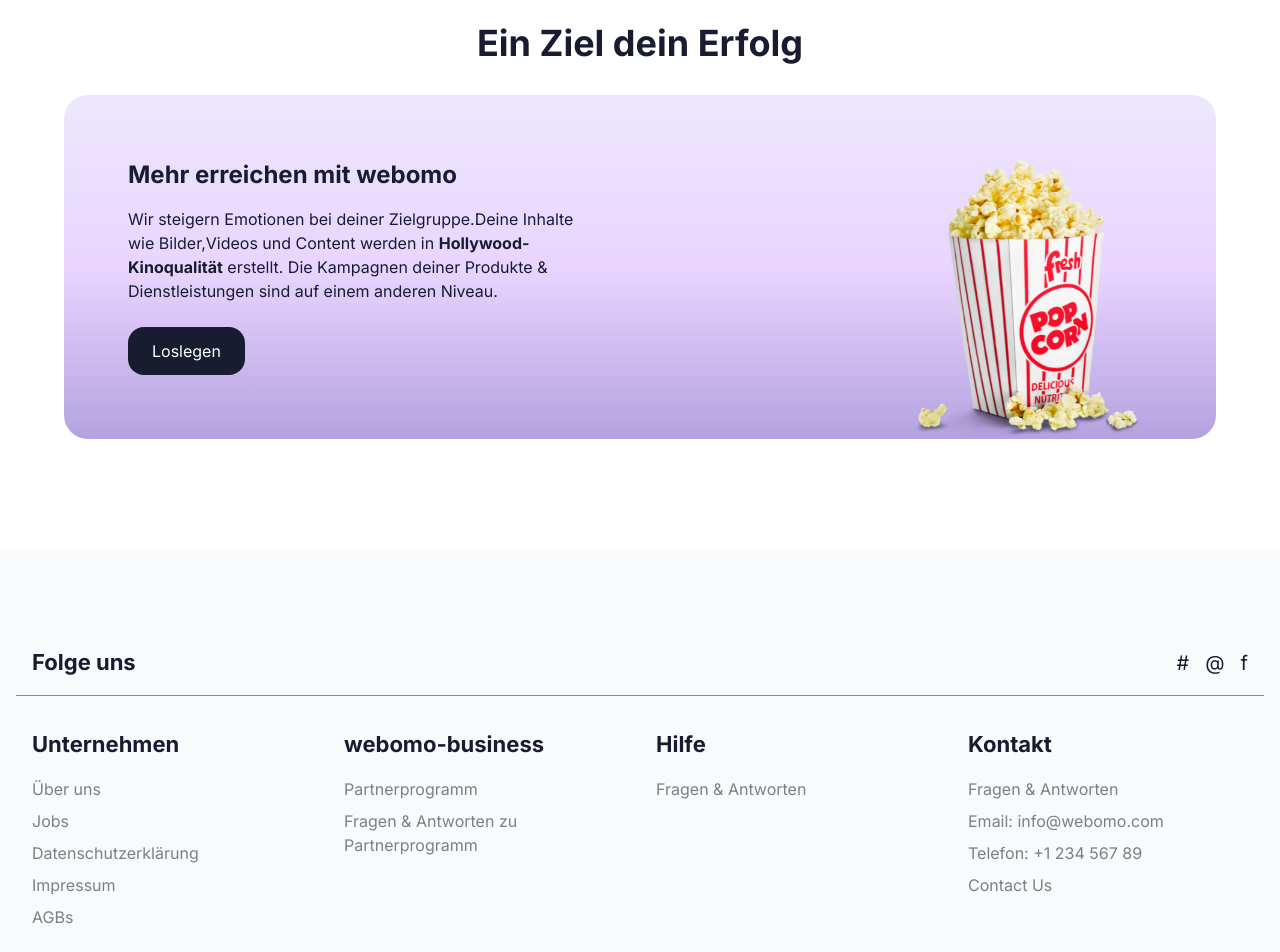
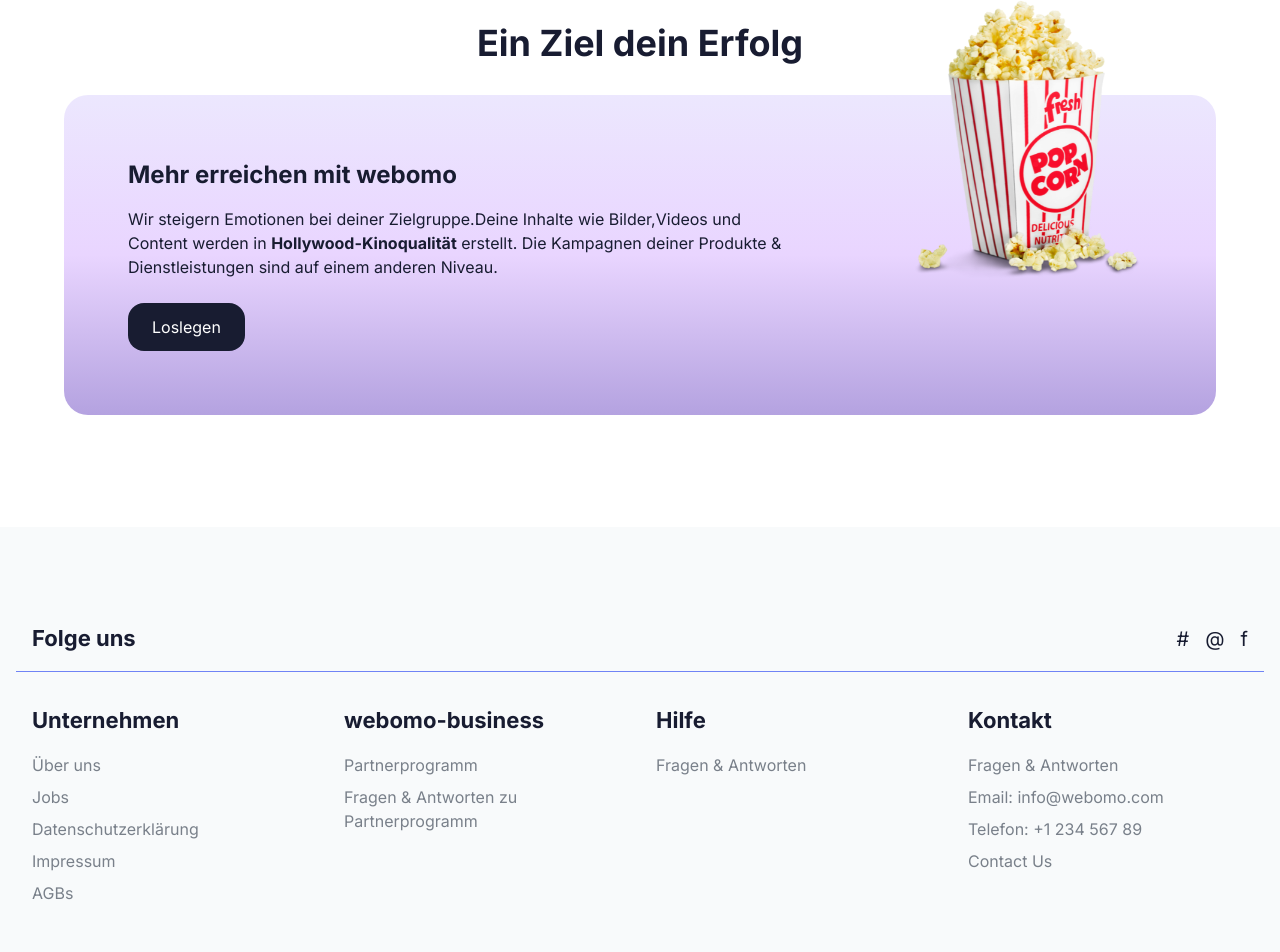
Before and after one commit to dawidglap/demo-webomo, a Next.js app: page /features in a window 1280 px wide. Shown: the part 2442-3394 px from the top of the page. Built offline with nearby package versions, Linux system fonts and the light colour scheme; no server answers.

Commit message:
fixed popcorn position

```diff
--- a/src/components/AboutEnd/index.tsx
+++ b/src/components/AboutEnd/index.tsx
@@ -14,7 +14,7 @@ const AboutEnd = () => {
       {/* Main Container with Rounded Background */}
       <div className="relative flex w-full max-w-6xl flex-col items-center justify-between rounded-3xl bg-gradient-to-b from-[#ECE7FE] via-purple-200 to-[#B4A2E0] p-8 dark:from-slate-700 dark:to-black md:flex-row md:p-16">
         {/* Text and Call-to-Action */}
-        <div className="max-w-md text-center md:text-left">
+        <div className="text-center md:max-w-lg md:text-left lg:max-w-2xl">
           <h3 className="mb-4 text-2xl font-bold text-black dark:text-white">
             Mehr erreichen mit webomo
           </h3>
@@ -51,7 +51,7 @@ const AboutEnd = () => {
         </div>
 
         {/* Smartphone Image - Positioned at the bottom-right on desktop */}
-        <div className="absolute bottom-[-10px] right-10 hidden w-[250px] rotate-[0deg] md:block md:w-[200px] lg:w-[260px] xl:w-[300px]">
+        <div className="absolute bottom-[125px] right-10 hidden w-[250px] rotate-[0deg] md:block md:w-[225px] lg:w-[260px] xl:w-[300px]">
           <Image
             src={Popcorn}
             alt="Popcorn"
```
